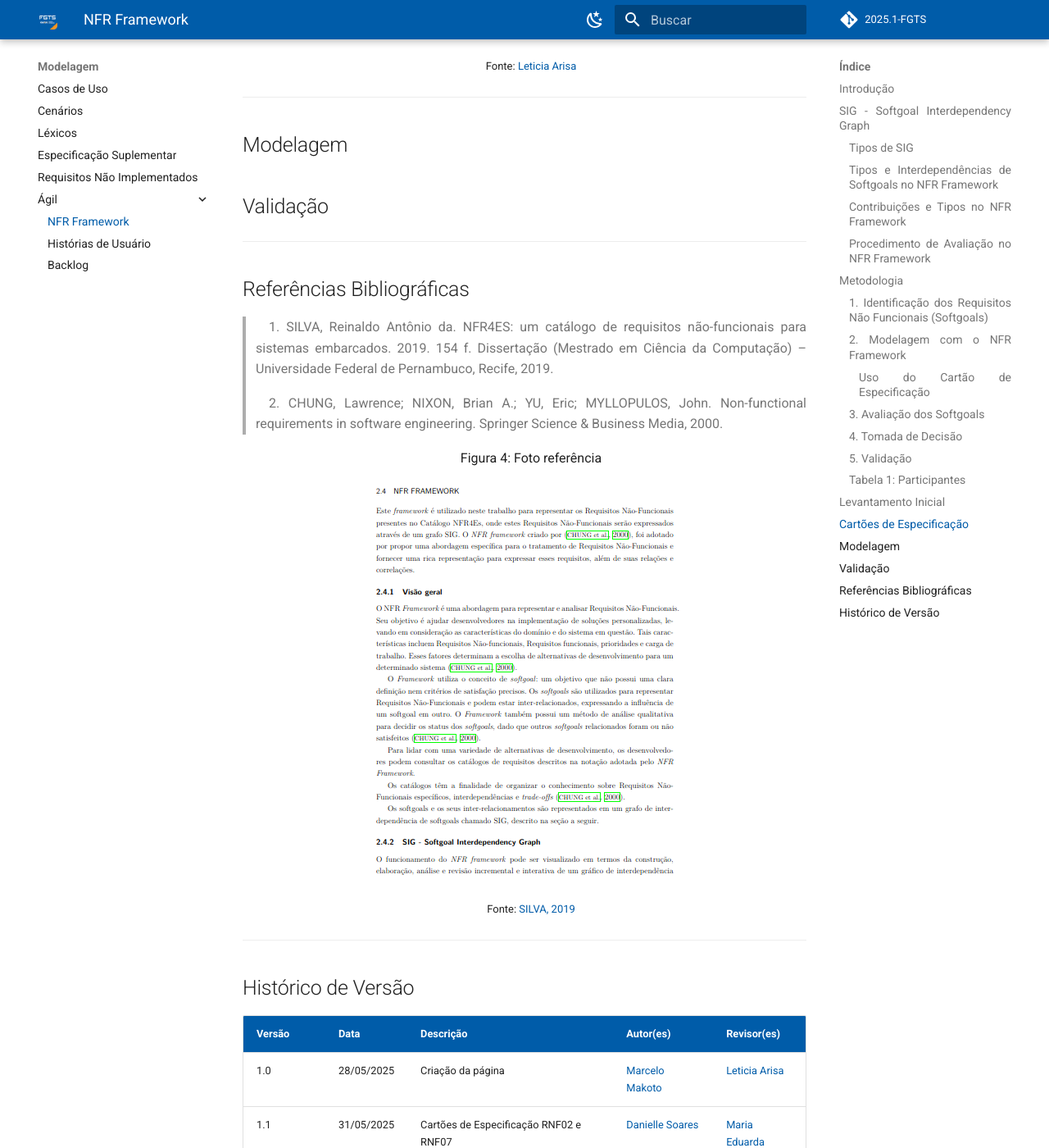
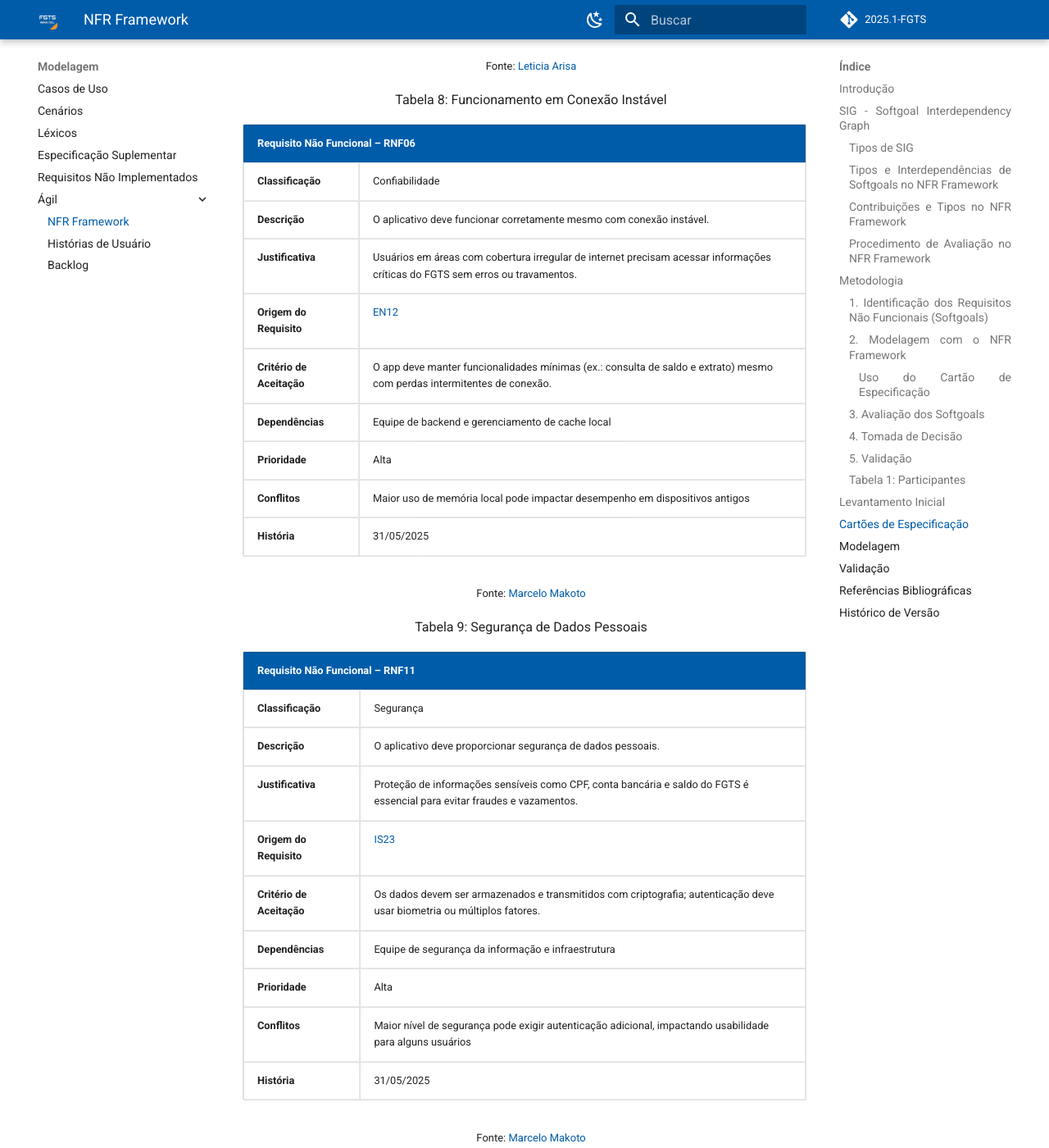
Before and after one commit to eduardodpms/REQ-FGTS, an MkDocs documentation site: the page built from docs/Modelagem-Agil/NFRFramework.md, in a window 1280 px wide and 1400 px high, scrolled down 10926 px. Shown: the whole window at 82% size. Built offline with MkDocs 1.6.1 and Material for MkDocs 9.7.7, drawn with Linux system fonts in a browser that asks for light colours; comment, search, counter and statistics services are not loaded; some of the changed text lies outside the part shown.

Commit message:
docs: adição dos cartões de especificação RNF06 e RNF11

```diff
--- a/docs/Modelagem-Agil/NFRFramework.md
+++ b/docs/Modelagem-Agil/NFRFramework.md
@@ -316,6 +316,45 @@ Essa validação permite garantir que os RNFs não sejam apenas documentados, ma
 
 <font size="2"><p style="text-align: center">Fonte: [Leticia Arisa](https://github.com/Leticia-Arisa-K-Higa) </p></font>
 
+<font size="3"><p style="text-align: center">Tabela 8: Funcionamento em Conexão Instável</p></font>
+
+<center>
+<table border="1" cellpadding="6" cellspacing="0">
+  <tr><th colspan="2">Requisito Não Funcional – RNF06</th></tr>
+  <tr><td><strong>Classificação</strong></td><td>Confiabilidade</td></tr>
+  <tr><td><strong>Descrição</strong></td><td>O aplicativo deve funcionar corretamente mesmo com conexão instável.</td></tr>
+  <tr><td><strong>Justificativa</strong></td><td>Usuários em áreas com cobertura irregular de internet precisam acessar informações críticas do FGTS sem erros ou travamentos.</td></tr>
+  <tr><td><strong>Origem do Requisito</strong></td><td><a href="https://requisitos-de-software.github.io/2025.1-FGTS/Elicitacao/Tecnicas-de-Elicitacao/Entrevista/#requisitos-nao-funcionais">EN12</a></td></tr>
+  <tr><td><strong>Critério de Aceitação</strong></td><td>O app deve manter funcionalidades mínimas (ex.: consulta de saldo e extrato) mesmo com perdas intermitentes de conexão.</td></tr>
+  <tr><td><strong>Dependências</strong></td><td>Equipe de backend e gerenciamento de cache local</td></tr>
+  <tr><td><strong>Prioridade</strong></td><td>Alta</td></tr>
+  <tr><td><strong>Conflitos</strong></td><td>Maior uso de memória local pode impactar desempenho em dispositivos antigos</td></tr>
+  <tr><td><strong>História</strong></td><td>31/05/2025</td></tr>
+</table>
+</center>
+
+<font size="2"><p style="text-align: center">Fonte: [Marcelo Makoto](https://github.com/MM4k) </p></font>
+
+<font size="3"><p style="text-align: center">Tabela 9: Segurança de Dados Pessoais</p></font>
+
+<center>
+<table border="1" cellpadding="6" cellspacing="0">
+  <tr><th colspan="2">Requisito Não Funcional – RNF11</th></tr>
+  <tr><td><strong>Classificação</strong></td><td>Segurança</td></tr>
+  <tr><td><strong>Descrição</strong></td><td>O aplicativo deve proporcionar segurança de dados pessoais.</td></tr>
+  <tr><td><strong>Justificativa</strong></td><td>Proteção de informações sensíveis como CPF, conta bancária e saldo do FGTS é essencial para evitar fraudes e vazamentos.</td></tr>
+  <tr><td><strong>Origem do Requisito</strong></td><td><a href="https://requisitos-de-software.github.io/2025.1-FGTS/Elicitacao/Tecnicas-de-Elicitacao/Introspeccao/#requisitos-nao-funcionais">IS23</a></td></tr>
+  <tr><td><strong>Critério de Aceitação</strong></td><td>Os dados devem ser armazenados e transmitidos com criptografia; autenticação deve usar biometria ou múltiplos fatores.</td></tr>
+  <tr><td><strong>Dependências</strong></td><td>Equipe de segurança da informação e infraestrutura</td></tr>
+  <tr><td><strong>Prioridade</strong></td><td>Alta</td></tr>
+  <tr><td><strong>Conflitos</strong></td><td>Maior nível de segurança pode exigir autenticação adicional, impactando usabilidade para alguns usuários</td></tr>
+  <tr><td><strong>História</strong></td><td>31/05/2025</td></tr>
+</table>
+</center>
+
+<font size="2"><p style="text-align: center">Fonte: [Marcelo Makoto](https://github.com/MM4k) </p></font>
+
+
 ---
 
 ## Modelagem
@@ -350,4 +389,5 @@ Essa validação permite garantir que os RNFs não sejam apenas documentados, ma
 | 1.1    | 31/05/2025 | Cartões de Especificação RNF02 e RNF07 | [Danielle Soares](https://github.com/danielle-soaress) | [Maria Eduarda](https://github.com/dudaa28) |
 | 1.2    | 31/05/2025 | Atualização da Página | [Maria Eduarda](https://github.com/dudaa28) | [Leticia Arisa](https://github.com/Leticia-Arisa-K-Higa) |
 | 1.3    | 31/05/2025 | Cartões de Especificação RNF12 e RNF21 | [Maria Eduarda](https://github.com/dudaa28) | [Leticia Arisa](https://github.com/Leticia-Arisa-K-Higa) |
-| 1.4    | 31/05/2025 | Cartões de Especificação RNF05 e RNF22 | [Leticia Arisa](https://github.com/Leticia-Arisa-K-Higa) | - |
+| 1.4    | 31/05/2025 | Cartões de Especificação RNF05 e RNF22 | [Leticia Arisa](https://github.com/Leticia-Arisa-K-Higa) | [Marcelo Makoto](https://github.com/MM4k) |
+| 1.5    | 31/05/2025 | Cartões de Especificação RNF06 e RNF11 | [Marcelo Makoto](https://github.com/MM4k) | - |
```
